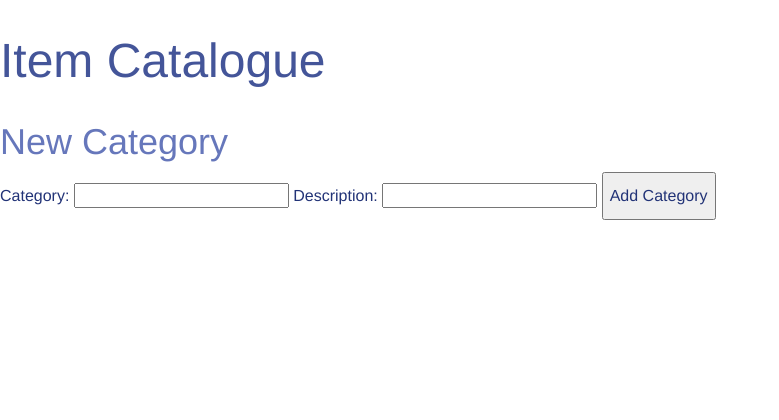
After one commit to Aqueum/UFS-ItemCatalogue, a Flask app: page /categories/new/ in a window 1280 px wide. The commit adds this page. Shown: the top 420 px of the page, without its empty margins (0-779 px from the left). Run offline with Flask 2, Linux system fonts and the light colour scheme.

Commit message:
Add ability to add categories

```diff
--- a/catalogue.py
+++ b/catalogue.py
@@ -1,6 +1,17 @@
-from flask import Flask, render_template
-from sqlalchemy.sql import expression
+from flask import Flask, render_template, request, flash, redirect, url_for
+from sqlalchemy import create_engine
+from sqlalchemy.orm import sessionmaker
+from catalogue_setup import Base, Category
+
+# initialise flask application
 app = Flask(__name__)
+
+# connect to database & create database session
+engine = create_engine('sqlite:///catalogue.db')
+Base.metadata.bind = engine
+
+DBSession = sessionmaker(bind=engine)
+session = DBSession()
 
 
 # render index.html at root
@@ -8,7 +19,22 @@ app = Flask(__name__)
 def index():
     return render_template('index.html')
 
+
+@app.route("/categories/new/", methods=['GET', 'POST'])
+def add_category():
+    if request.method == 'POST':
+        new_category = Category(name=request.form['name'],
+                                description=request.form['description'])
+        session.add(new_category)
+        flash('New category %s added successfully' % new_category.name)
+        session.commit()
+        return redirect(url_for('index'))
+    else:
+        return render_template('newCategory.html')
+
+
 # run flask development server
 if __name__ == '__main__':
+    app.secret_key = 'aHr^8jH29Ne%k)puVr34Gj&wsh'
     app.debug = True
     app.run(host='0.0.0.0', port=5000)
--- /dev/null
+++ b/templates/newCategory.html
@@ -0,0 +1,14 @@
+{% extends "main.html" %}
+{% block content %}
+{% include "header.html" %}
+    <h2>New Category</h2>
+    <div>
+        <form action="#" method="post">
+            <label>Category:</label>
+            <input type ="text" class="form-control" maxlength="64" name="name">
+            <label>Description:</label>
+            <input type ="text" class="form-control" maxlength="1024" name="description">
+            <button type="submit" id="submit">Add Category</button>
+        </form>
+    </div>
+{% endblock %}
```
Also changed, not shown: catalogue_setup.py (+4 -4 lines), templates/index.html (+8 -1 lines), catalogue.db.
